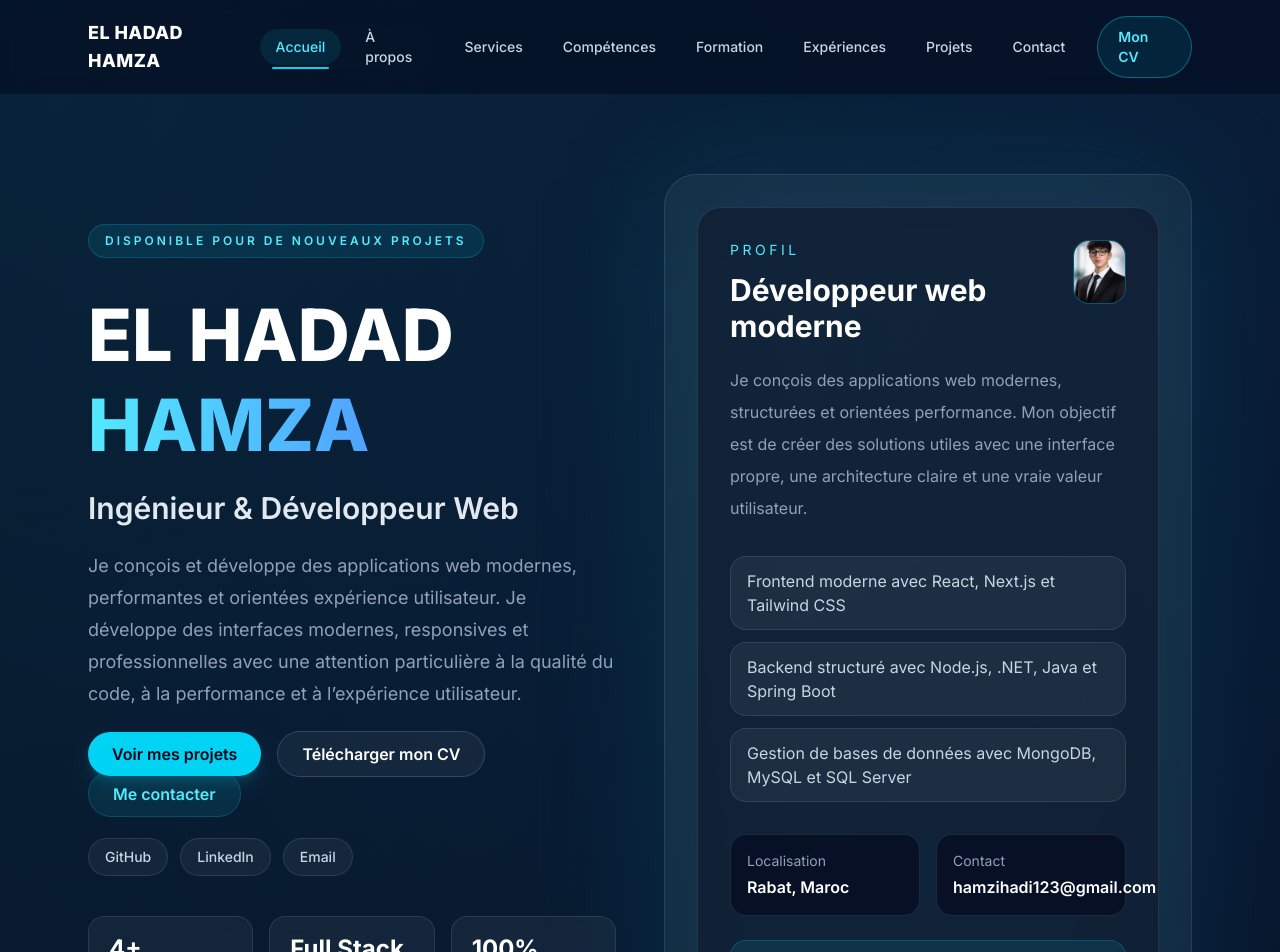
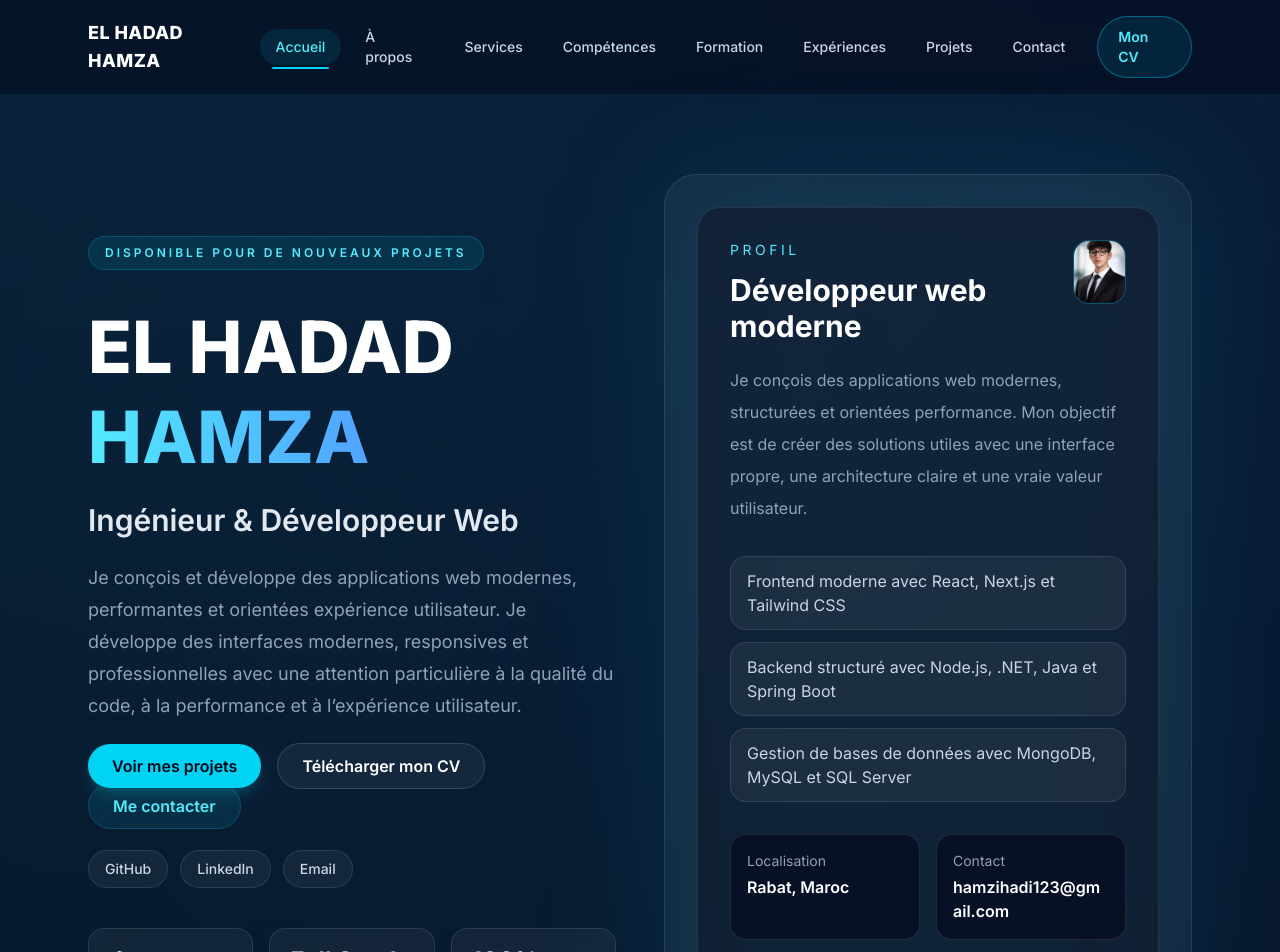
Before and after one commit to ELhadad-hamza/hamza-portfolio, a Next.js app: page / in a window 1280 px wide. Shown: the top 952 px of the page. Built offline with nearby package versions, Linux system fonts and the light colour scheme.

Commit message:
Fix portfolio image filename case and text wrapping

```diff
--- a/components/Hero.tsx
+++ b/components/Hero.tsx
@@ -181,7 +181,7 @@ export default function Hero() {
 
                 <div className="rounded-2xl border border-white/10 bg-slate-950/60 p-4">
                   <p className="text-sm text-slate-400">Contact</p>
-                  <p className="mt-1 font-semibold text-white">
+                  <p className="mt-1 break-all text-sm font-semibold text-white md:text-base">
                     {personalInfo.email}
                   </p>
                 </div>
```
